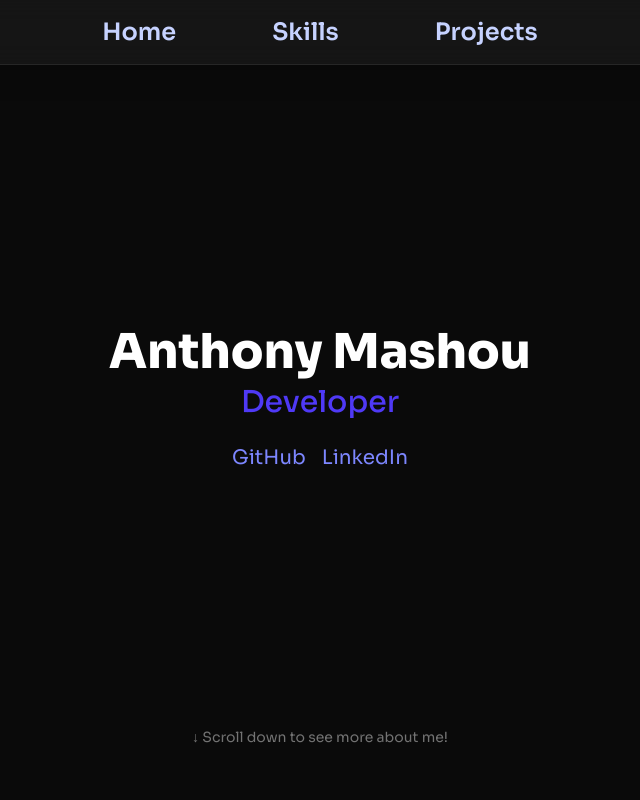
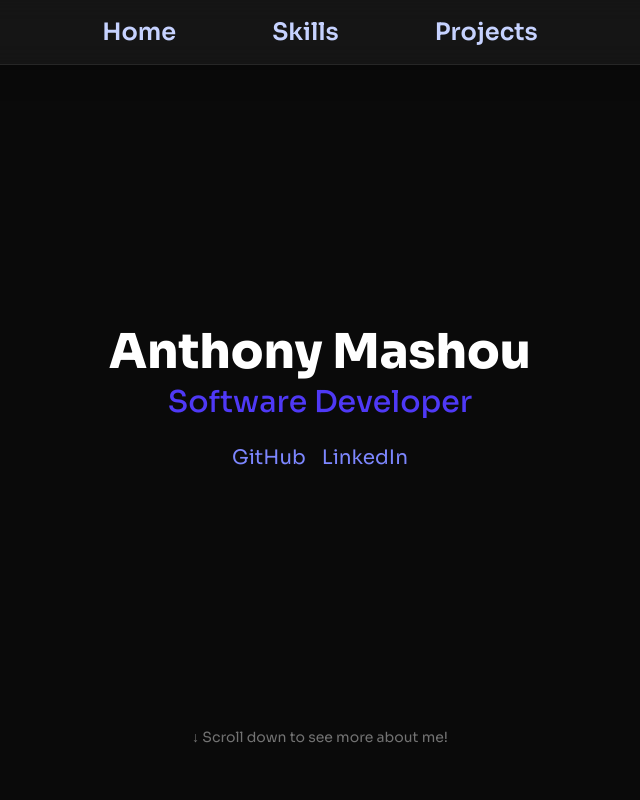
Before and after one commit to justshou/mashou, a React (Vite) app: page / in a window 1280 px wide. Shown: the top 800 px of the page, without its empty margins (320-960 px from the left). Built offline with nearby package versions, Linux system fonts and the light colour scheme.

Commit message:
fix: update title and meta descriptions in index.html for better SEO; change job title to 'Software Developer' in Home component

```diff
--- a/index.html
+++ b/index.html
@@ -8,7 +8,19 @@
       href="/public/terminal-favicon-violet.svg"
     />
     <meta name="viewport" content="width=device-width, initial-scale=1.0" />
-    <title>mashou</title>
+    <title>Anthony Mashou | Software Developer</title>
+    <meta
+      name="description"
+      content="Portfolio of Anthony Mashou, a software developer specializing in React, Python, and full-stack web development."
+    />
+
+    <meta property="og:title" content="Anthony Mashou | Software Developer" />
+    <meta
+      property="og:description"
+      content="Portfolio of Anthony Mashou, a software developer specializing in React, Python, and full-stack web development."
+    />
+    <meta property="og:url" content="https://mashou.xyz" />
+
     <link rel="preconnect" href="https://fonts.googleapis.com" />
     <link rel="preconnect" href="https://fonts.gstatic.com" crossorigin />
     <link
--- a/src/components/Home.jsx
+++ b/src/components/Home.jsx
@@ -8,7 +8,7 @@ export default function Home() {
         <h1>Anthony Mashou</h1>
       </div>
       <div className="text-md sm:text-lg md:text-2xl lg:text-3xl font-medium text-indigo-600">
-        <p>Developer</p>
+        <p>Software Developer</p>
       </div>
       <div className="pt-6 ">
         <a
```
